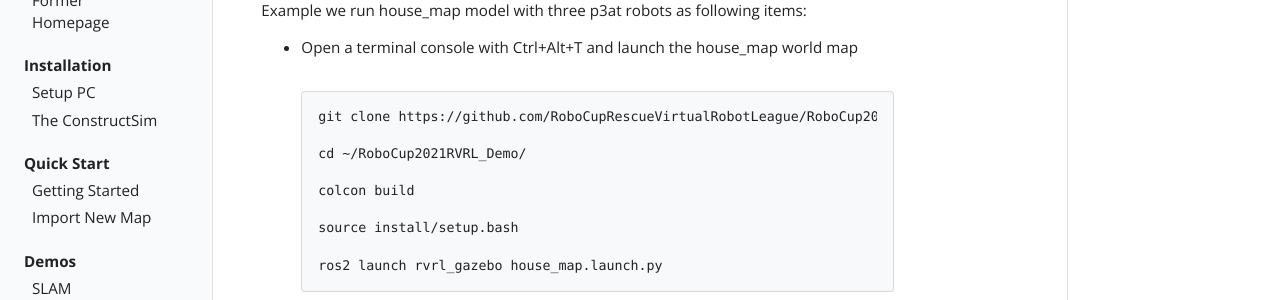
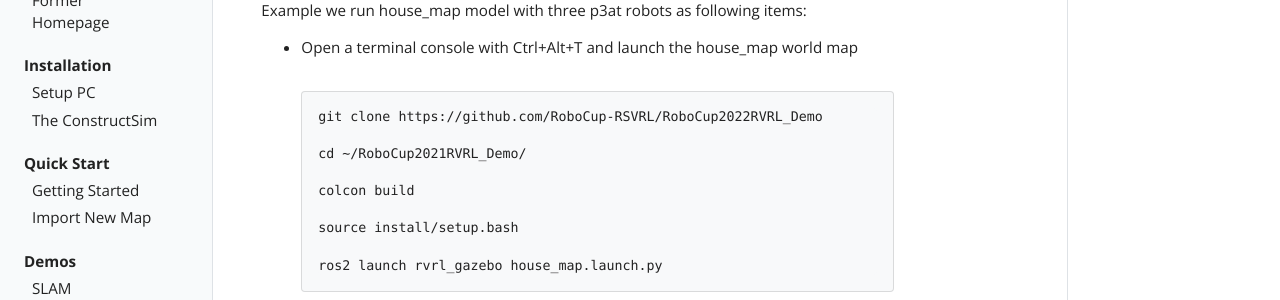
Before and after one commit to RoboCup-RSVRL/RoboCup-RSVRL.github.io, a Jekyll site: the page built from pages/getting-started.md, in a window 1280 px wide and 900 px high. Shown: the part 304-604 px from the top of the window. Built offline with Jekyll 4.4.1, drawn with Linux system fonts in a browser that asks for light colours; some of the changed lines change nothing that is shown.

Commit message:
Update getting-started.md

````diff
--- a/pages/getting-started.md
+++ b/pages/getting-started.md
@@ -12,7 +12,7 @@ To getting strated, we have prepared some sample maps alongside  different robot
 * Open a terminal console with Ctrl+Alt+T and launch the     house_map world map
 
   ```
-  git clone https://github.com/RoboCupRescueVirtualRobotLeague/RoboCup2021RVRL_Demo
+  git clone https://github.com/RoboCup-RSVRL/RoboCup2022RVRL_Demo
 
   cd ~/RoboCup2021RVRL_Demo/
 
````
